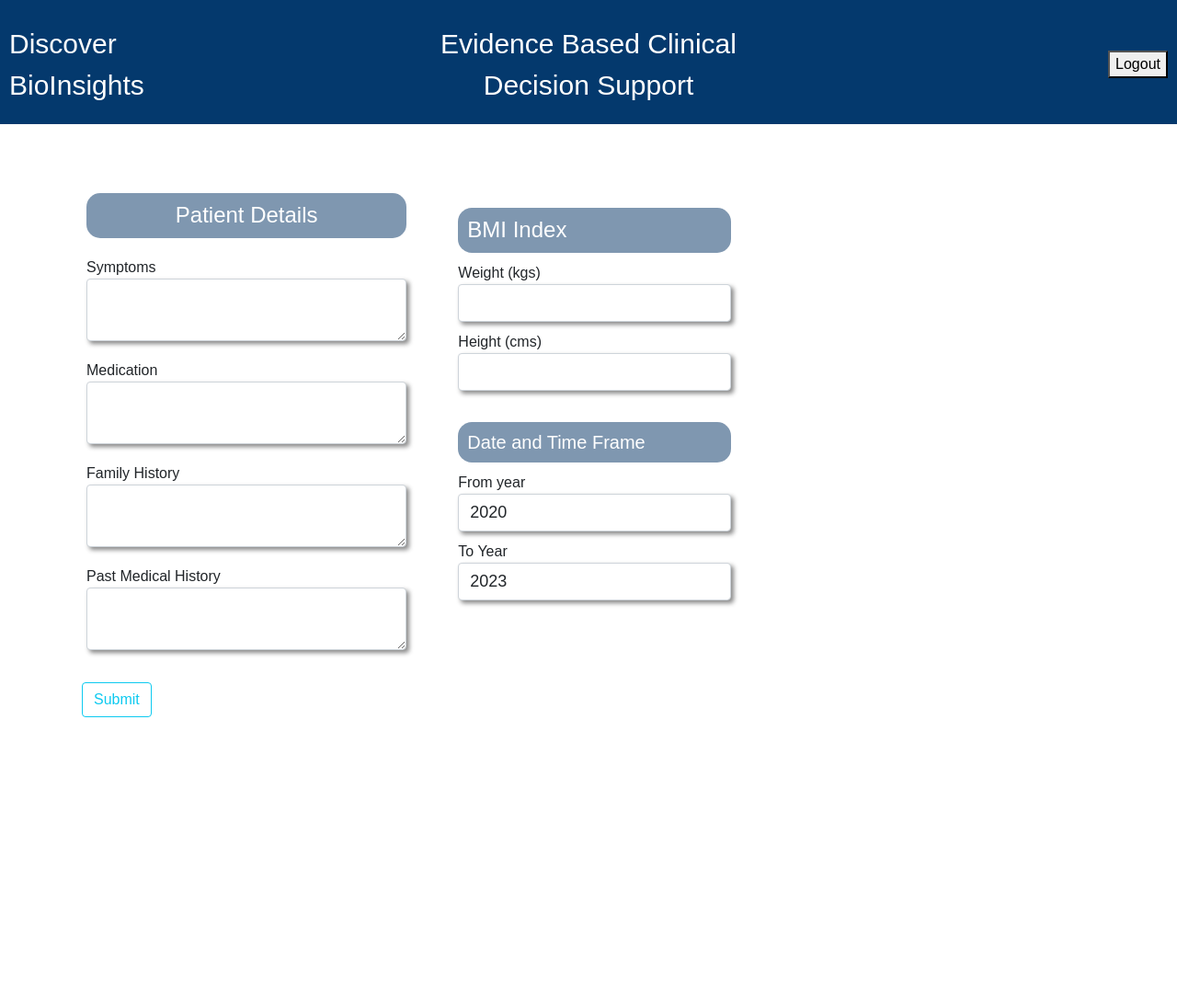
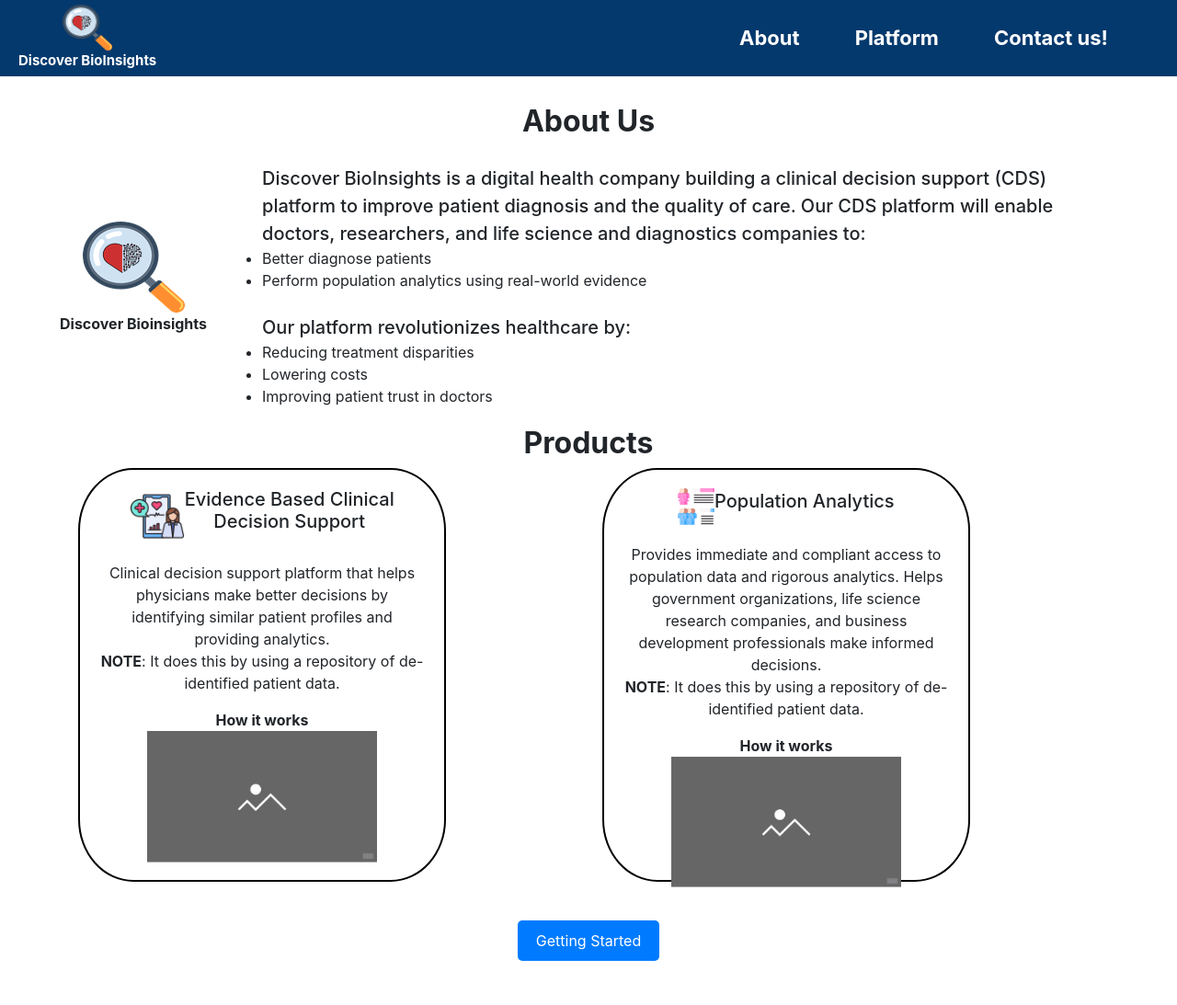
Before and after one commit to White-Devil09/Discover-Bioinsight, a Flask app: page / in a window 1280 px wide. Shown: the whole page at 92% size. Before the commit the page ends 780 px from the top, so only its background shows below. Run offline with Flask 2, Linux system fonts and the light colour scheme; some libraries are stand-ins or nearby versions.

Commit message:
made pages

```diff
--- a/application/routes.py
+++ b/application/routes.py
@@ -9,6 +9,22 @@ from collections import Counter
 import re
 
 @app.route('/')
+def index():
+    return render_template('landing.html')
+
+@app.route('/platform')
+def platform():
+    return render_template('platform.html')
+
+@app.route('/contact')
+def contact_us():
+    return "Hello contact"
+
+@app.route('/coming_soon')
+def coming_soon():
+    return " This page is under construction"
+
+@app.route('/patient_form', methods=['POST','GET'])
 def patient_form():
     form = PatientForm()
     return render_template('patient_form.html', form=form)
--- /dev/null
+++ b/application/templates/landing.html
@@ -0,0 +1,159 @@
+{% extends "layout.html" %}
+{% block content %}
+<style>
+    .about-container {
+        display: flex;
+        align-items: center;
+        justify-content: space-between;
+        padding: 20px;
+    }
+
+    .about-text {
+        flex: 1;
+        padding-left: 60px;
+        padding-right: 60px;
+
+    }
+
+    .about-text p {
+        font-size: 20px;
+        font-weight: 500;
+    }
+
+    .about-image {
+        text-align: center;
+        font: 20px;
+        font-weight: bold;
+    }
+
+    .about-image img {
+        max-width: 100%;
+        height: auto;
+    }
+
+    .about-text p,
+    .about-text ul {
+        margin: 0;
+        padding: 0;
+    }
+
+    /* Center the "About Us" heading and make it bold */
+    .about-heading {
+        text-align: center;
+        font-weight: bold;
+    }
+
+    .rounded-card {
+        padding-top: 20px;
+        border: 2px solid black;
+        border-radius: 15%;
+        width: 400px;
+        height: 450px;
+    }
+
+    .card-heading {
+        display: flex;
+        align-items: center;
+        justify-content: center;
+    }
+
+    /* Responsive layout for mobile screens */
+    @media (max-width: 988px) {
+        .about-container {
+            flex-direction: column;
+            text-align: center;
+        }
+
+        .about-text,
+        .about-image {
+            padding: 0;
+        }
+
+        .about-text p,
+        .about-text ul {
+            margin: 10px;
+            padding: 0px;
+        }
+
+        .rounded-card {
+            width: 350px;
+            border-radius: 10%;
+    }
+    }
+</style>
+<link rel="stylesheet" href="https://maxcdn.bootstrapcdn.com/bootstrap/4.5.2/css/bootstrap.min.css">
+
+<div class="abt">
+    <h2 class="about-heading">About Us</h2>
+    <div class="about-container">
+        <div class="about-image">
+            <img src="{{ url_for('static', filename='images/image.png') }}" alt="About Image">
+            <p>Discover Bioinsights</p>
+        </div>
+        <div class="about-text">
+            <p>
+                Discover BioInsights is a digital health company building a clinical decision support (CDS) platform to
+                improve patient diagnosis and the quality of care. Our CDS platform will enable doctors, researchers,
+                and life science and diagnostics companies to:
+                <ul>
+                    <li>Better diagnose patients</li>
+                <li>Perform population analytics using real-world evidence</li>
+            </ul>
+        </p>
+        <br>
+        <p>
+            Our platform revolutionizes healthcare by:
+            <ul>
+                <li>Reducing treatment disparities</li>
+                <li>Lowering costs</li>
+                <li>Improving patient trust in doctors</li>
+            </ul>
+        </p>
+    </div>
+</div>
+</div>
+
+<div class="container">
+    <h2 class="about-heading">Products</h2>
+    <div class="row">
+        <div class="col-md-6 col-sm-12 text-center mb-4">
+            <div class="rounded-card">
+                <div class="card-heading">
+                    <img src="{{ url_for('static', filename='images/analytic.png') }}" alt="logo" style="width: 15%;">
+                    <h5 class="card-title">Evidence Based Clinical <br> Decision Support</h5>
+                </div>
+                <div class="card-body">
+                    <p class="card-text">Clinical decision support platform that helps physicians make better decisions by identifying similar patient profiles and providing analytics.<br><b>NOTE</b>: It does this by using a repository of de-identified patient data.</p>
+                    <div><b> How it works</b></div>
+                    <a href="{{ url_for('platform') }}"><img src="{{ url_for('static', filename='images/Pasted image.png')}}" alt="logo" style="width: 70%;"></a>
+                </div>
+            </div>
+        </div>
+        <div class="col-md-6 col-sm-12 text-center mb-1">
+            <div class="rounded-card">
+                <div class="card-heading">
+                    <img src="{{ url_for('static', filename='images/data.png') }}" alt="logo" style="width: 10%;">
+                    <h5 class="card-title">Population Analytics</h5>
+                </div>
+                <div class="card-body">
+                    <p class="card-text">Provides immediate and compliant access to population data and rigorous analytics. Helps government organizations, life science research companies, and business development professionals make informed decisions.<br><b>NOTE</b>: It does this by using a repository of de-identified patient data.</p>
+                    <div><b> How it works</b></div>
+                    <a href="{{ url_for('platform') }}"><img src="{{ url_for('static', filename='images/Pasted image.png')}}" alt="logo" style="width: 70%;"></a>
+                </div>
+            </div>
+        </div>
+    </div>
+</div>
+
+<div style="display: flex; justify-content: center; align-items: center; height: 10vh; margin: 0;">
+    <div>
+        <button style="background-color: #007BFF; color: #fff; border: none; padding: 10px 20px; border-radius: 5px; font-size: 16px;">
+            <a href="{{ url_for('platform') }}" style="text-decoration: none; color: #fff;">Getting Started</a>
+        </button>
+    </div>
+</div>
+
+
+
+
+{% endblock %}
--- a/application/templates/layout.html
+++ b/application/templates/layout.html
@@ -1,55 +1,109 @@
 <!DOCTYPE html>
 <html lang="en">
+
 <head>
     <meta charset="UTF-8">
     <meta name="viewport" content="width=device-width, initial-scale=1.0">
-    <link href="https://cdn.jsdelivr.net/npm/bootstrap@5.0.2/dist/css/bootstrap.min.css" rel="stylesheet" integrity="sha384-EVSTQN3/azprG1Anm3QDgpJLIm9Nao0Yz1ztcQTwFspd3yD65VohhpuuCOmLASjC" crossorigin="anonymous">
+    <link href="https://cdn.jsdelivr.net/npm/bootstrap@5.0.2/dist/css/bootstrap.min.css" rel="stylesheet"
+        integrity="sha384-EVSTQN3/azprG1Anm3QDgpJLIm9Nao0Yz1ztcQTwFspd3yD65VohhpuuCOmLASjC" crossorigin="anonymous">
     <title>Discover Bioinsights</title>
 </head>
 
 <style>
-    body{
+    body {
         margin: 0;
         padding: 0;
     }
+
     .banner {
         background-color: #04396D;
         color: white;
         padding: 5px;
         display: flex;
+        justify-content: space-between;
         align-items: center;
-        padding-bottom: 10px;
-        padding-top: 15px;
+        /* padding-bottom: 5px;
+        padding-top: 15px; */
     }
+
     .left {
-        flex: 1;
-        font-size: 30px;
-        padding-left: 5px;
+        font-size: 15px;
+        font-weight: bold;
+        display: flex;
+        align-items: center;
+        flex-direction: column;
+        padding-left: 15px;
     }
+
+    .left img {
+        width: 54px;
+        height: 50px;
+    }
+
     .right {
-        flex: 1;
-        text-align: right;
-        padding-right: 5px;
+        display: flex;
+        align-items: center;
+        justify-content: space-between;
+        padding-right: 40px;
     }
-    .center {
-        flex: 2;
-        text-align: center;
-        font-size: 30px;
-        padding-top: 10px;
-        padding-bottom: 10px;
+
+    .right a {
+        color: white;
+        text-decoration: none;
+        font-size: 22px;
+        font-weight: bold;
+        padding-left: 30px;
+        padding-right: 30px;
     }
+
     .content-container {
         padding: 30px;
+    }
+
+    @media (max-width: 600px) {
+        .banner {
+            flex-direction: column;
+            /* Stack elements vertically */
+        }
+
+        .left {
+            text-align: center;
+            padding-bottom: 10px;
+        }
+
+        .right {
+            padding-right: 0;
+        }
+
+        .right a {
+            color: white;
+            text-decoration: none;
+            font-size: 20px;
+            font-weight: bold;
+            padding-left: 20px;
+            padding-right: 20px;
+        }
+
+        .left img {
+            margin-bottom: 10px;
+            /* Add space below the image */
+        }
     }
 </style>
 
 <body>
     <header>
         <div class="banner">
-            <div class="left"> Discover <br> BioInsights</div>
-            <div class="center"> Evidence Based Clinical <br> Decision Support </div>
+            <div class="left">
+                <img src="{{ url_for('static', filename='images/image.png') }}" alt="logo">
+                <div>
+                    Discover BioInsights
+                </div>
+            </div>
             <div class="right">
-            <button class = "logout-button">Logout</button>
+                <a href="{{ url_for('index') }}">About</a>
+                <a href="{{ url_for('platform') }}">Platform</a>
+                <a href="{{ url_for('contact_us') }}">Contact us!</a>
             </div>
         </div>
     </header>
@@ -61,7 +115,12 @@
         </div>
     </main>
 
-    <script src="https://cdn.jsdelivr.net/npm/@popperjs/core@2.9.2/dist/umd/popper.min.js" integrity="sha384-IQsoLXl5PILFhosVNubq5LC7Qb9DXgDA9i+tQ8Zj3iwWAwPtgFTxbJ8NT4GN1R8p" crossorigin="anonymous"></script>
-<script src="https://cdn.jsdelivr.net/npm/bootstrap@5.0.2/dist/js/bootstrap.min.js" integrity="sha384-cVKIPhGWiC2Al4u+LWgxfKTRIcfu0JTxR+EQDz/bgldoEyl4H0zUF0QKbrJ0EcQF" crossorigin="anonymous"></script>
+    <script src="https://cdn.jsdelivr.net/npm/@popperjs/core@2.9.2/dist/umd/popper.min.js"
+        integrity="sha384-IQsoLXl5PILFhosVNubq5LC7Qb9DXgDA9i+tQ8Zj3iwWAwPtgFTxbJ8NT4GN1R8p"
+        crossorigin="anonymous"></script>
+    <script src="https://cdn.jsdelivr.net/npm/bootstrap@5.0.2/dist/js/bootstrap.min.js"
+        integrity="sha384-cVKIPhGWiC2Al4u+LWgxfKTRIcfu0JTxR+EQDz/bgldoEyl4H0zUF0QKbrJ0EcQF"
+        crossorigin="anonymous"></script>
 </body>
+
 </html>
```
Also changed, not shown: application/templates/platform.html (added, +80 -0 lines), application/static/images/Pasted image.png (added), application/static/images/analytic.png (added), application/static/images/data.png (added), application/static/images/image.png (added).
